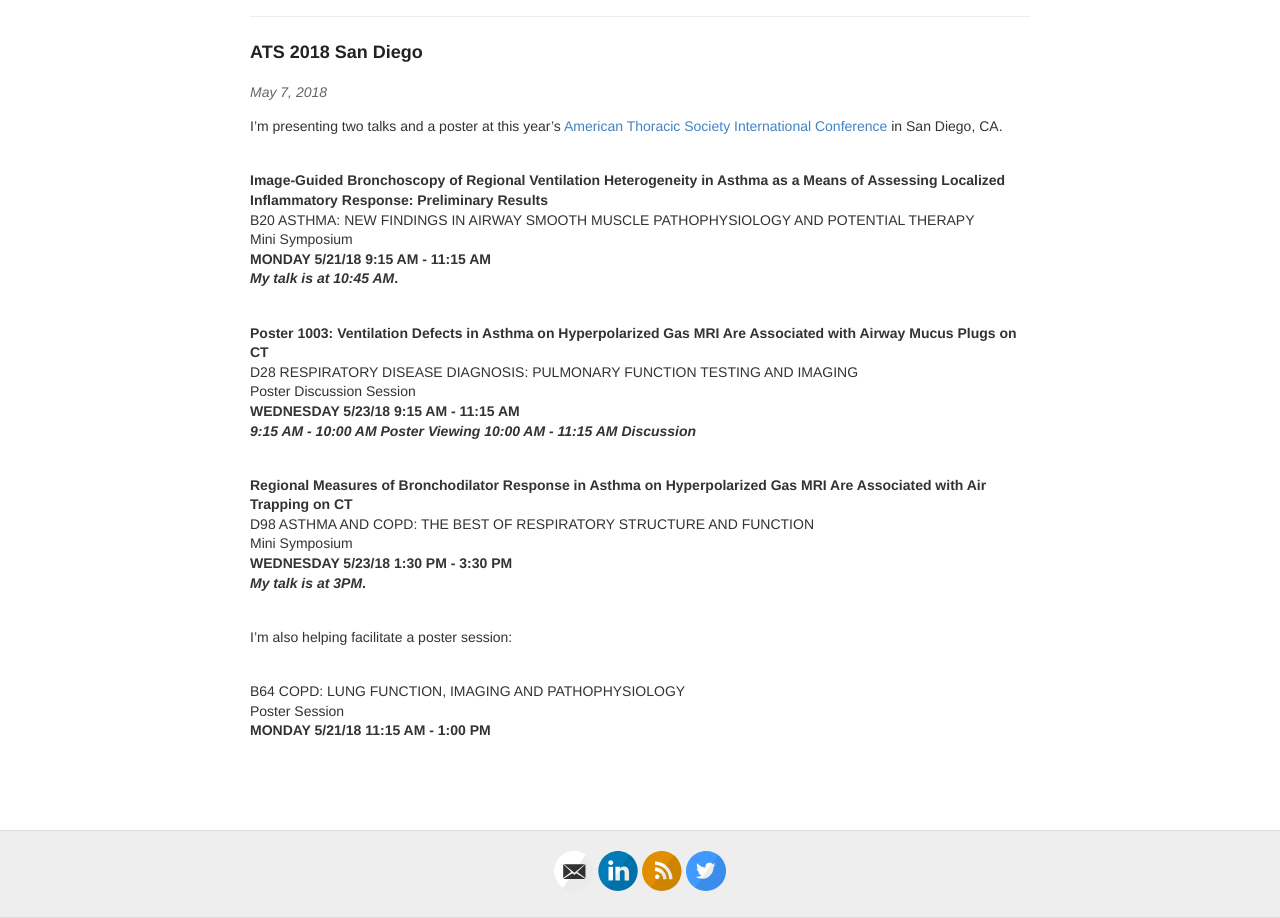
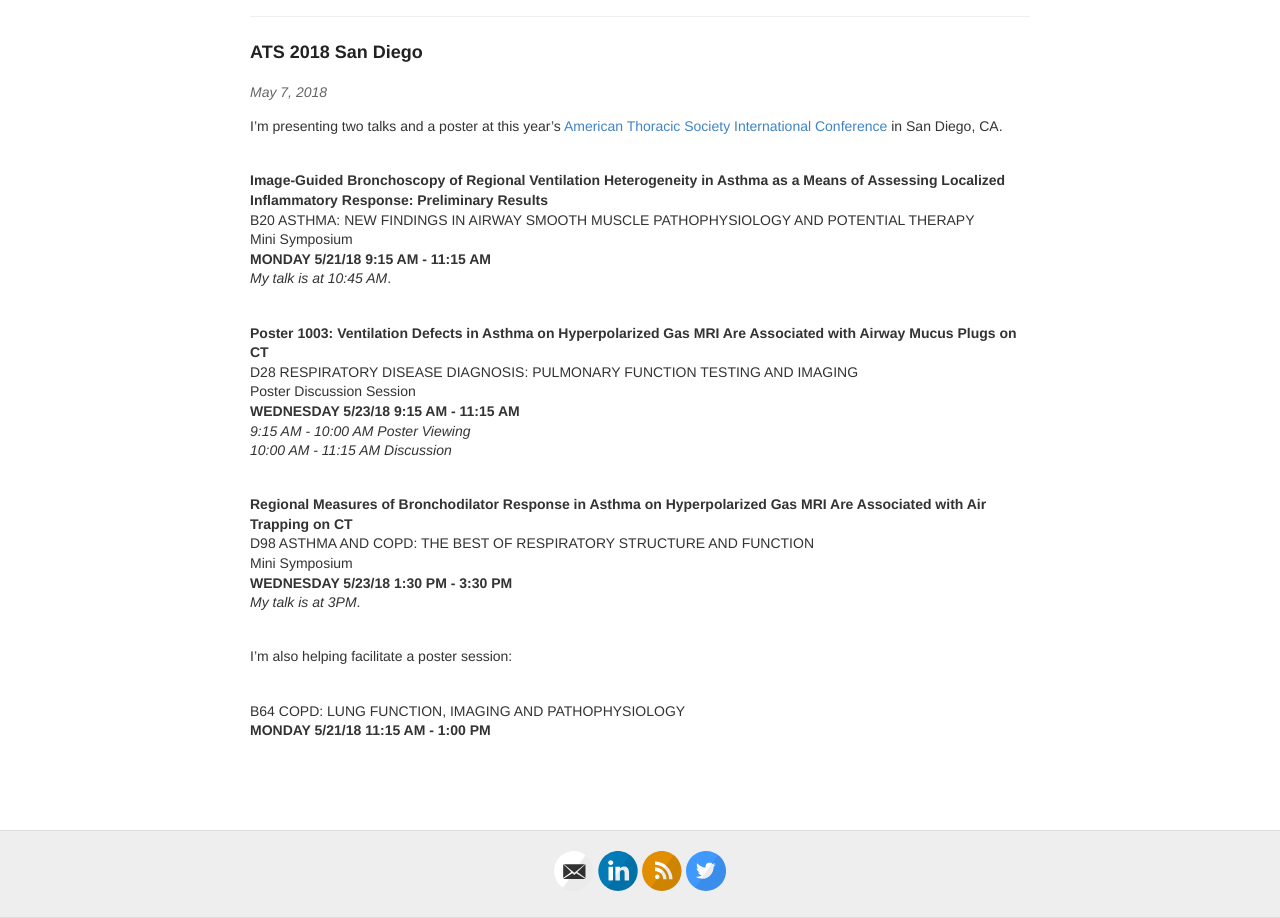
Before and after one commit to mummydg/mummydg.github.io, a Jekyll site: the page built from _posts/2018-05-07-ATS-2018.md, in a window 1280 px wide, cut to the strip 144-1062 px from the top of the page. Built offline with Jekyll 4.4.1, drawn with Linux system fonts in a browser that asks for light colours.

Commit message:
updating ATS 2018

```diff
--- a/_posts/2018-05-07-ATS-2018.md
+++ b/_posts/2018-05-07-ATS-2018.md
@@ -11,7 +11,7 @@ I'm presenting two talks and a poster at this year's <a href ="http://conferance
 B20 ASTHMA: NEW FINDINGS IN AIRWAY SMOOTH MUSCLE PATHOPHYSIOLOGY AND POTENTIAL
 THERAPY<br>
 Mini Symposium<br>
-<b>MONDAY 5/21/18 9:15 AM - 11:15 AM<br>
+<b>MONDAY 5/21/18 9:15 AM - 11:15 AM</b><br>
 <i>My talk is at 10:45 AM</i>.
 <br><br>
 
@@ -19,21 +19,20 @@ Mini Symposium<br>
 Associated with Airway Mucus Plugs on CT</b><br>
 D28 RESPIRATORY DISEASE DIAGNOSIS: PULMONARY FUNCTION TESTING AND IMAGING<br>
 Poster Discussion Session<br>
-<b>WEDNESDAY 5/23/18 9:15 AM - 11:15 AM<br>
-<i>9:15 AM - 10:00 AM Poster Viewing</i>
+<b>WEDNESDAY 5/23/18 9:15 AM - 11:15 AM</b><br>
+<i>9:15 AM - 10:00 AM Poster Viewing</i><br>
 <i>10:00 AM - 11:15 AM Discussion</i>
 <br><br>
 
 <b>Regional Measures of Bronchodilator Response in Asthma on Hyperpolarized Gas MRI Are Associated with Air Trapping on CT</b><br>
 D98 ASTHMA AND COPD: THE BEST OF RESPIRATORY STRUCTURE AND FUNCTION<br>
 Mini Symposium<br>
-<b>WEDNESDAY 5/23/18 1:30 PM - 3:30 PM<br>
+<b>WEDNESDAY 5/23/18 1:30 PM - 3:30 PM</b><br>
 <i>My talk is at 3PM</i>.
 <br><br>
 
 I'm also helping facilitate a poster session: <br><br>
 
 B64 COPD: LUNG FUNCTION, IMAGING AND PATHOPHYSIOLOGY<br>
-Poster Session <br>
-<b>MONDAY 5/21/18 11:15 AM - 1:00 PM<br>
+<b>MONDAY 5/21/18 11:15 AM - 1:00 PM</b><br>
 <br><br>
```
